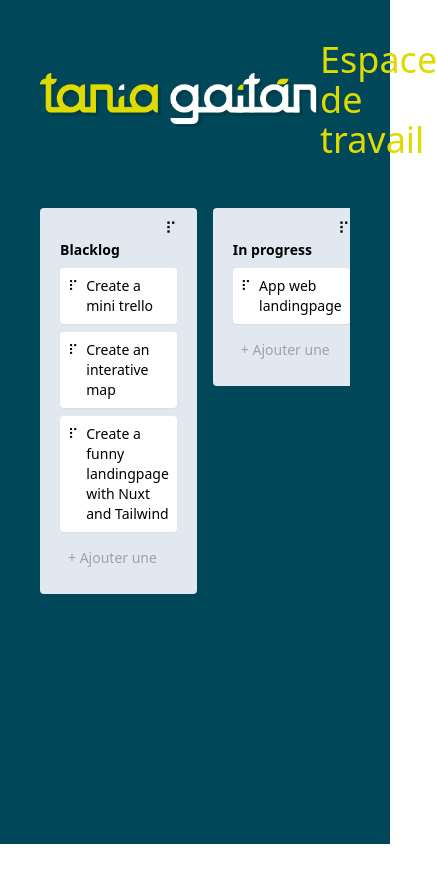
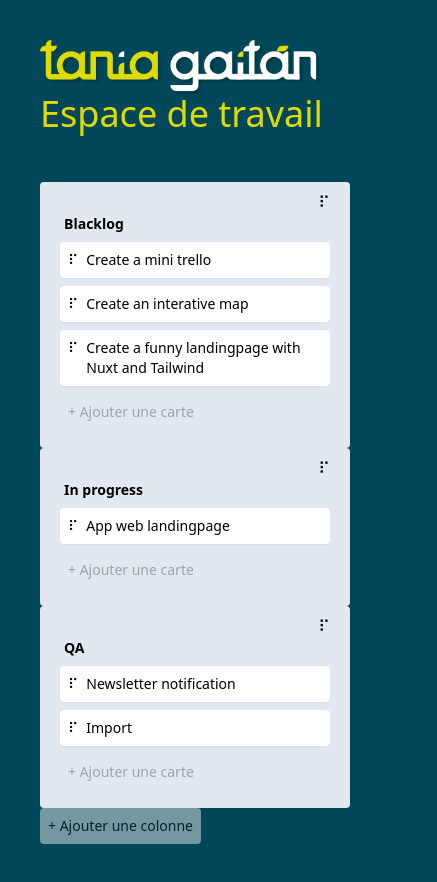
Before and after one commit to TaniaGA01/Board-as-Trello, a Nuxt app: page / in a window 390 px wide. Shown: the whole page, 437 px wide, since content can reach past the window. Before the commit the page ends 844 px from the top, so only its background shows below. Built offline with nearby package versions, Linux system fonts and the light colour scheme.

Commit message:
Add and delete column

```diff
--- a/app.vue
+++ b/app.vue
@@ -1,9 +1,14 @@
 <template>
-  <div class="p-10 bg-[#004859] h-[100vh]">
-  <h1 class="text-4xl text-[#DFDB00] flex items-center justify-between mb-12">
+  <div class="p-10">
+  <h1 class="text-4xl text-[#DFDB00] md:flex md:items-center md:justify-between mb-12">
     <img src="./src/images/logo-tania-gaitan.png" alt="logo Tania Gaitan" width="280">
     Espace de travail
   </h1>
     <TrelloBoard />
   </div>
 </template>
+<style>
+body{
+  @apply bg-[#004859]
+}
+</style>
--- a/components/TrelloBoard.vue
+++ b/components/TrelloBoard.vue
@@ -2,44 +2,79 @@
 import { Column, Task } from '~~/types';
 import { cardsData } from '~~/services/cardsDatas'
 import draggable from 'vuedraggable'
-const columns = ref<Column[]>(cardsData)
+import { nanoid } from 'nanoid';
+const columns = useLocalStorage<Column[]>("", cardsData)
 const alt = useKeyModifier("Alt")
+
+//Connect to server
+watch(
+    columns,
+    () => {
+        // petition ajax
+    },
+    {
+        deep: true
+    }
+);
+
+const createColumn = () => {
+    const column: Column = {
+        id:nanoid(),
+        title: '',
+        tasks:[]
+    }
+    columns.value.push(column)
+
+    nextTick(() => {
+        (document.querySelector(".col-block:last-child .title-input") as HTMLInputElement).focus()
+    })
+}
+
 </script>
 <template>
-    <div >
+    <div class="md:flex md:items-start overflow-x-auto gap-4">
         <draggable
             v-model="columns"
             :animation="150"
             handle=".drag-handle"
             group="columns"
             item-key="id"
-            class="flex gap-4 overflow-x-auto items-start"
+            class="sm:flex gap-4 items-start"
         >
             <template #item="{ element:column } : { element:Column}">
+                <div class="col-block">
                     <div
-                    class="column bg-slate-200 pl-5 pr-5 pb-5 pt-2 rounded min-w[250px]">
+                        class="column bg-slate-200 pl-5 pr-5 pb-5 pt-2 rounded min-w[250px]"
+                        >
                         <DragHandle class="text-right w-full inline-block"/>
                         <header class="font-bold mb-2 text-sm">
-                        {{ column.title }}
+                            <input
+                            class="bg-transparent focus:bg-white rounded px-1 w-full title-input"
+                            @keyup.enter="($event.target as HTMLInputElement).blur()"
+                            @keydown.backspace="
+                                column.title === ''
+                                    ? columns = columns.filter((col) => col.id !== column.id)
+                                    : null
+                            "
+                            type="text"
+                            v-model="column.title"
+                            placeholder="+ Ajouter un titre"
+                            />
                         </header>
-                    <!-- <draggable
-                        v-model="column.tasks"
-                        :animation="150"
-                        handle=".drag-handle"
-                        group="tasks"
-                        item-key="id"
-                    > -->
                         <draggable
                                 v-model="column.tasks"
                                 :animation="150"
                                 handle=".drag-handle"
-                            :group="{ name:'tasks', pull: alt ? 'clone': true}"
+                                :group="{ name: 'tasks', pull: alt ? 'clone' : true }"
                                 item-key="id"
 
                             >
-                        <template #item="{ element:task } : {element:Task}">
+                            <template #item="{ element: task } : { element: Task }">
                                 <div>
-                                <TrelloBoardTask :task="task" />
+                                    <TrelloBoardTask
+                                    :task="task"
+                                    @delete="column.tasks = column.tasks.filter((t) => t.id !== $event)"
+                                     />
                                 </div>
                             </template>
                         </draggable>
@@ -48,7 +83,24 @@ const alt = useKeyModifier("Alt")
                             <NewTask @add="column.tasks.push($event)" />
                         </footer>
                     </div>
+                </div>
             </template>
         </draggable>
+        <button
+        @click="createColumn"
+        class="bg-gray-200 whitespace-nowrap p-2 rounded opacity-50 text-sm"
+        >
+        + Ajouter une colonne
+        </button>
     </div>
 </template>
+<style>
+.column.sortable-ghost {
+    @apply bg-slate-100 rounded
+}
+.sortable-drag .column,
+.sortable-drag .column input
+{
+    transform: rotate(5deg);
+}
+</style>
--- a/components/TrelloBoardTask.vue
+++ b/components/TrelloBoardTask.vue
@@ -1,13 +1,27 @@
 <script setup lang="ts">
-import { Task } from '@/types/index'
-defineProps<{
+import { Task, ID } from '@/types/index'
+
+const props = defineProps<{
     task: Task
 }>()
+
+const emit = defineEmits<{
+    (e:"delete", playload:ID):void
+}>()
+
+const focused = ref(false)
+
+onKeyStroke("Backspace", (e) => {
+    if (focused.value) emit("delete", props.task.id);
+});
 </script>
 <template>
     <div
-    :title="task.createdAt.toLocaleDateString()"
-    class="task bg-white p-2 mb-2 rounded shadow-sm max-w-[250px] text-sm flex"
+    :title="task.createdAt.toString()"
+    class="task bg-white p-2 mb-2 rounded shadow-sm sm:max-w-[250px] text-sm flex"
+    @focus="focused = true"
+    @blur="focused = false"
+    tabindex="0"
     >
         <DragHandle class="pr-2" />
         <span>{{ task.title }}</span>
@@ -21,14 +35,12 @@ defineProps<{
 .sortable-chosen .task span {
     cursor: grab;
 }
-
 .sortable-drag .task {
     transform: rotate(5deg);
 }
 .sortable-drag .task span{
     cursor: grabbing;
 }
-
 .sortable-ghost .task{
     position: relative;
 }
@@ -36,4 +48,9 @@ defineProps<{
     content: "";
     @apply absolute top-0 bottom-0 left-0 right-0 bg-slate-300 rounded
 }
+.task:focus,
+.task:focus-visible{
+    @apply outline-gray-400 !important;
+    outline: gray auto 1px;
+}
 </style>
```
Also changed, not shown: 2 other files (tests, documents, lock files or other folders). Lines whose indentation alone changed are shown as unchanged.
